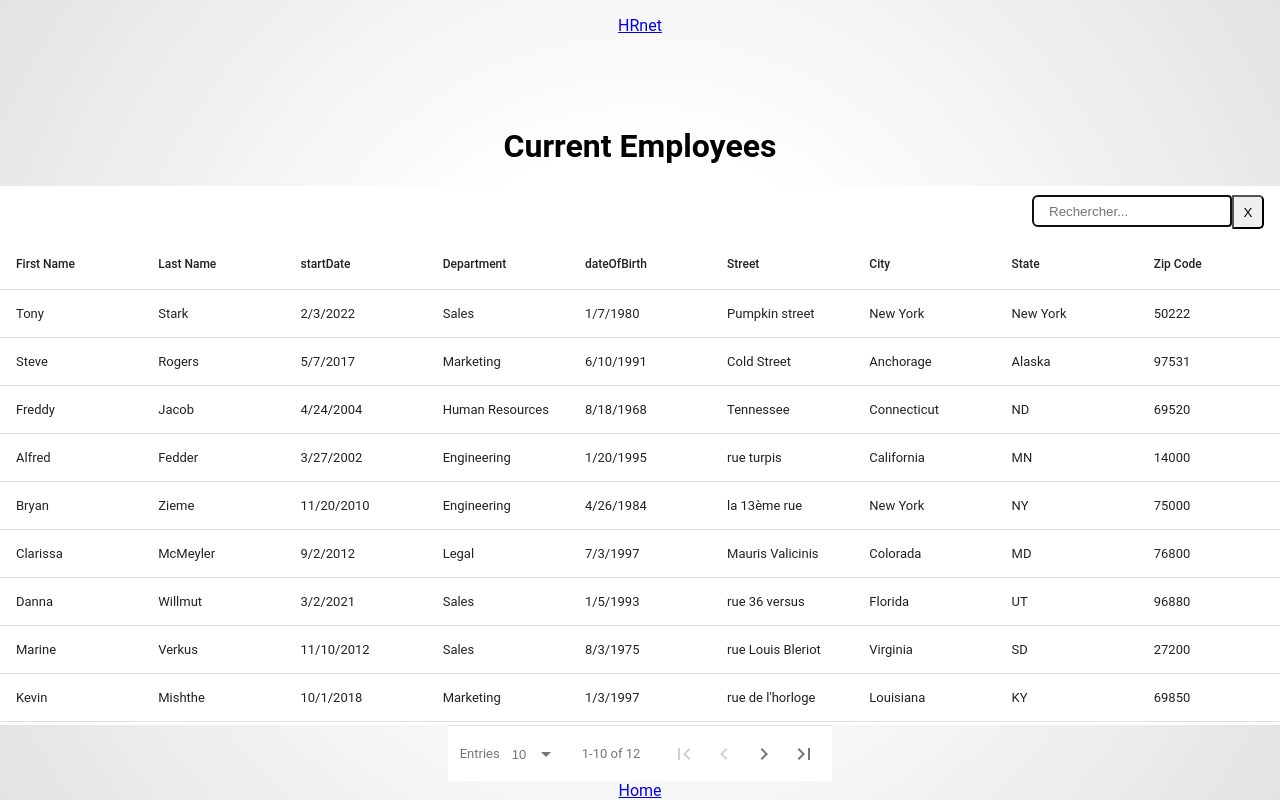
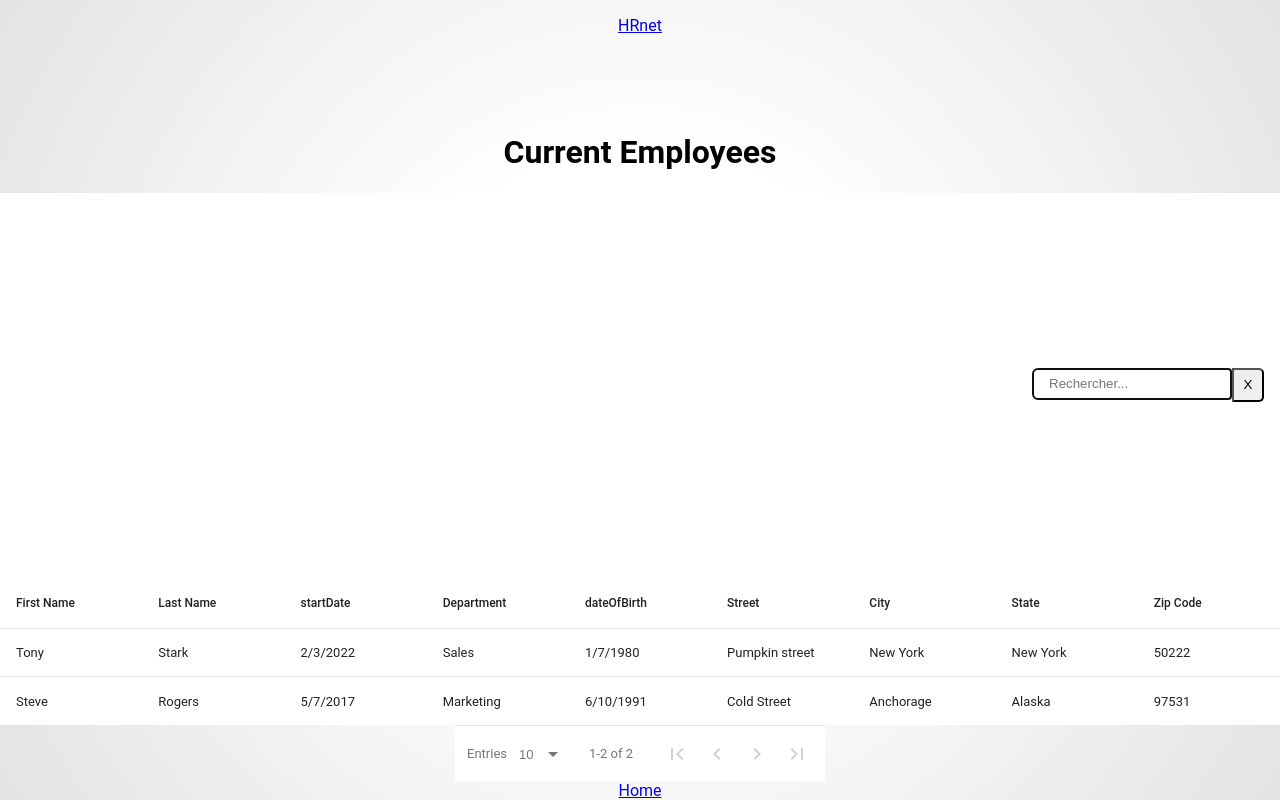
Before and after one commit to Odul68/wealth_health, a React (Create React App) app: page /employees in a window 1280 px wide. Built offline with nearby package versions, Linux system fonts and the light colour scheme.

Commit message:
filter changes

```diff
--- a/src/Components/Table.jsx
+++ b/src/Components/Table.jsx
@@ -16,8 +16,13 @@ export default function Table() {
 
   const filteredItems = employee.filter(
     (item) =>
-      item.firstName &&
-      item.firstName.toLowerCase().includes(filterText.toLowerCase())
+      (item.firstName &&
+        item.firstName.toLowerCase().includes(filterText.toLowerCase())) ||
+      (item.lastName &&
+        item.lastName.toLowerCase().includes(filterText.toLowerCase())) ||
+      (item.state &&
+        item.state.toLowerCase().includes(filterText.toLowerCase())) ||
+      (item.city && item.city.toLowerCase().includes(filterText.toLowerCase()))
   );
 
   const FilterComponent = ({ filterText, onFilter, onClear }) => (
@@ -71,7 +76,6 @@ export default function Table() {
         subHeader
         subHeaderComponent={subHeaderComponentMemo}
         paginationComponentOptions={paginationComponentOptions}
-        // sortIcon={sortIcon}
       />
     </>
   );
--- a/src/Data/Data.jsx
+++ b/src/Data/Data.jsx
@@ -262,126 +262,6 @@ export const employees = [
     state: "Alaska",
     zipCode: "97531",
   },
-  {
-    id: 3,
-    firstName: "Freddy",
-    lastName: "Jacob",
-    startDate: "04/24/2004",
-    department: "Human Resources",
-    dateOfBirth: "08/18/1968",
-    street: "Tennessee",
-    city: "Connecticut",
-    state: "ND",
-    zipCode: 69520,
-  },
-  {
-    id: 4,
-    firstName: "Alfred",
-    lastName: "Fedder",
-    startDate: "03/27/2002",
-    department: "Engineering",
-    dateOfBirth: "01/20/1995",
-    street: "rue turpis",
-    city: "California",
-    state: "MN",
-    zipCode: 14000,
-  },
-  {
-    id: 5,
-    firstName: "Bryan",
-    lastName: "Zieme",
-    startDate: "11/20/2010",
-    department: "Engineering",
-    dateOfBirth: "04/26/1984",
-    street: "la 13ème rue",
-    city: "New York",
-    state: "NY",
-    zipCode: 75000,
-  },
-  {
-    id: 6,
-    firstName: "Clarissa",
-    lastName: "McMeyler",
-    startDate: "09/02/2012",
-    department: "Legal",
-    dateOfBirth: "07/03/1997",
-    street: "Mauris Valicinis",
-    city: "Colorada",
-    state: "MD",
-    zipCode: 76800,
-  },
-  {
-    id: 7,
-    firstName: "Danna",
-    lastName: "Willmut",
-    startDate: "03/02/2021",
-    department: "Sales",
-    dateOfBirth: "01/05/1993",
-    street: "rue 36 versus",
-    city: "Florida",
-    state: "UT",
-    zipCode: 96880,
-  },
-  {
-    id: 8,
-    firstName: "Marine",
-    lastName: "Verkus",
-    startDate: "11/10/2012",
-    department: "Sales",
-    dateOfBirth: "08/03/1975",
-    street: "rue Louis Bleriot",
-    city: "Virginia",
-    state: "SD",
-    zipCode: 27200,
-  },
-  {
-    id: 9,
-    firstName: "Kevin",
-    lastName: "Mishthe",
-    startDate: "10/01/2018",
-    department: "Marketing",
-    dateOfBirth: "01/03/1997",
-    street: "rue de l'horloge",
-    city: "Louisiana",
-    state: "KY",
-    zipCode: 69850,
-  },
-  {
-    id: 10,
-    firstName: "Nora",
-    lastName: "Gainsboroug",
-    startDate: "09/13/2017",
-    department: "Human Resources",
-    dateOfBirth: "07/17/1991",
-    street: "rue du sapin",
-    city: "Michigan",
-    state: "HI",
-    zipCode: 54200,
-  },
-  {
-    id: 11,
-    firstName: "Laurent",
-    lastName: "Wolche",
-    startDate: "02/28/2015",
-    department: "Marketing",
-    dateOfBirth: "01/23/1989",
-    street: "rue du Texas",
-    city: "Texas",
-    state: "NH",
-    zipCode: 98650,
-  },
-  {
-    id: 12,
-    firstName: "Marie",
-    lastName: "Ruche",
-    startDate: "04/30/2012",
-    department: "Legal",
-    dateOfBirth: "05/05/1992",
-    street: "rue Kigin",
-    city: "Nebraska",
-    state: "ND",
-    zipCode: 17320,
-  },
 ];
 
 export const departments = [
```
